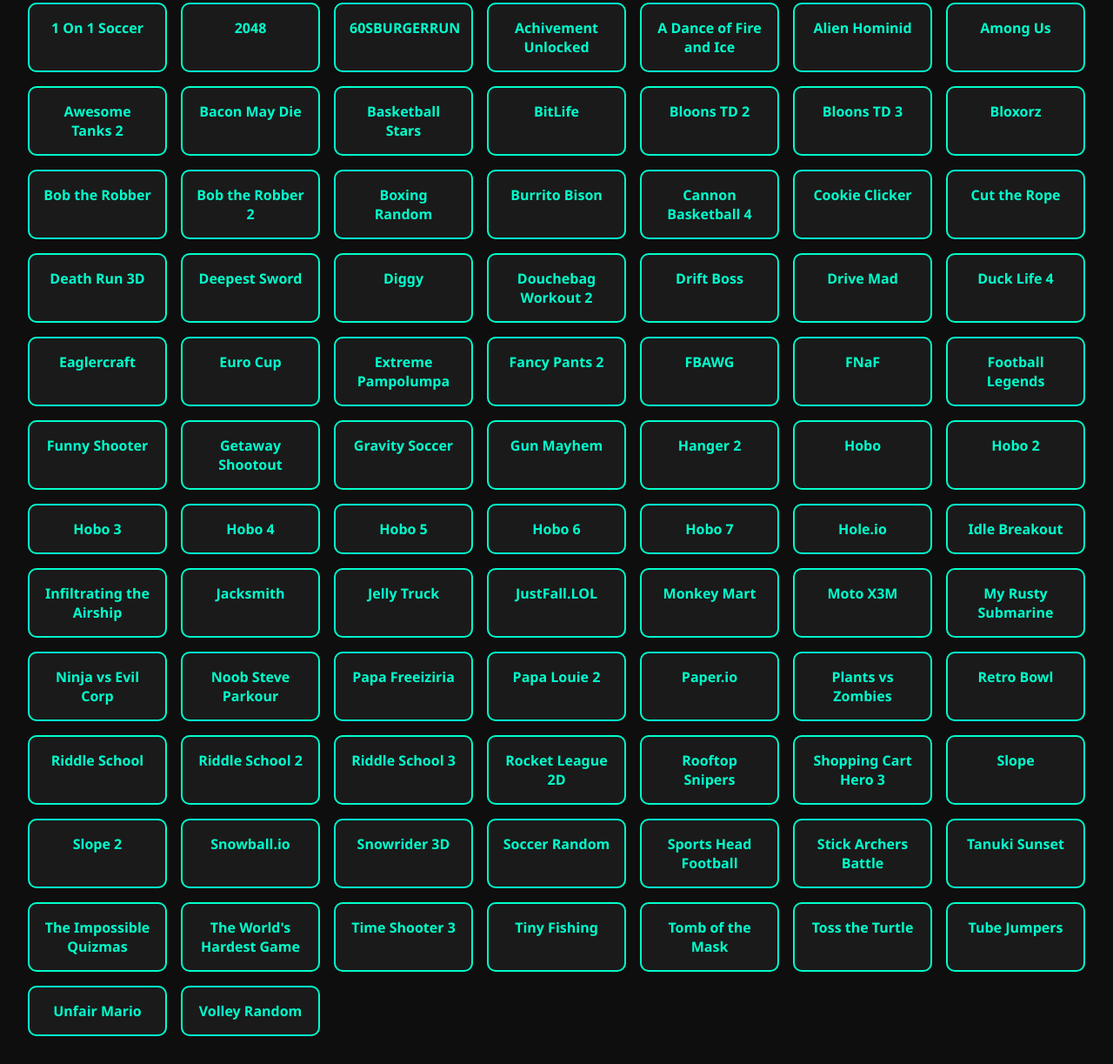
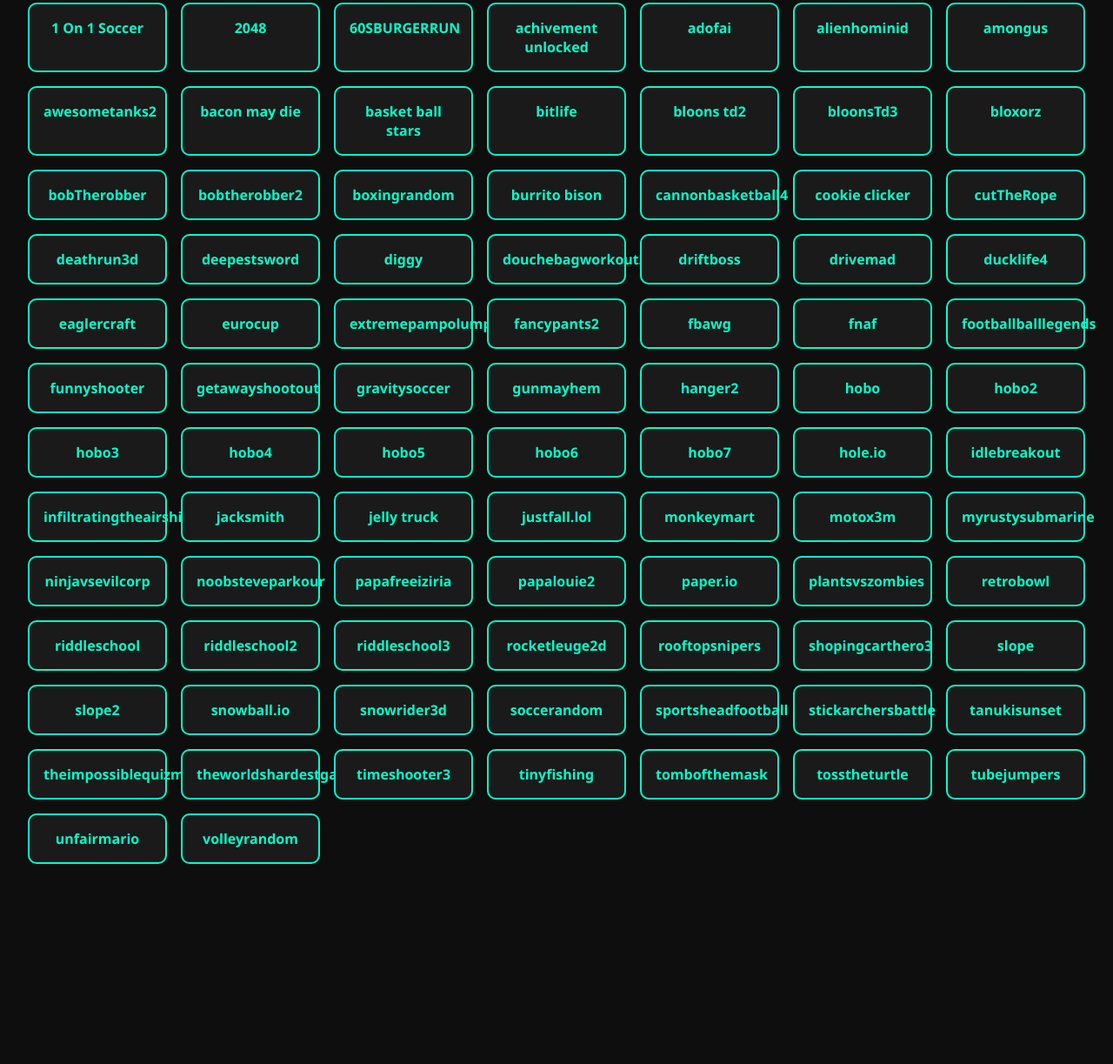
Before and after one commit to grassyguruu/GameSpire, a website: page public/game.html in a window 1280 px wide. Shown: the part 197-1420 px from the top of the page at 87% size. After the commit the page ends 1222 px from the top, so only its background shows below. Drawn offline with Linux system fonts and the light colour scheme.

Commit message:
Update game.html

```diff
--- a/public/game.html
+++ b/public/game.html
@@ -12,93 +12,7 @@
     <a href="game.html">Play</a>
     <a href="about.html">About</a>
   </nav>
-  <div class="grid">
-    <a class="game-button" href="1 On 1 Soccer.html">1 On 1 Soccer</a>
-    <a class="game-button" href="2048.html">2048</a>
-    <a class="game-button" href="60SBURGERRUN.html">60SBURGERRUN</a>
-    <a class="game-button" href="achivement unlocked.html">Achivement Unlocked</a>
-    <a class="game-button" href="adofai.html">A Dance of Fire and Ice</a>
-    <a class="game-button" href="alienhominid.html">Alien Hominid</a>
-    <a class="game-button" href="amongus.html">Among Us</a>
-    <a class="game-button" href="awesometanks2.html">Awesome Tanks 2</a>
-    <a class="game-button" href="bacon may die.html">Bacon May Die</a>
-    <a class="game-button" href="basket ball stars.html">Basketball Stars</a>
-    <a class="game-button" href="bitlife.html">BitLife</a>
-    <a class="game-button" href="bloons td2.html">Bloons TD 2</a>
-    <a class="game-button" href="bloonsTd3.html">Bloons TD 3</a>
-    <a class="game-button" href="bloxorz.html">Bloxorz</a>
-    <a class="game-button" href="bobTherobber.html">Bob the Robber</a>
-    <a class="game-button" href="bobtherobber2.html">Bob the Robber 2</a>
-    <a class="game-button" href="boxingrandom.html">Boxing Random</a>
-    <a class="game-button" href="burrito bison.html">Burrito Bison</a>
-    <a class="game-button" href="cannonbasketball4.html">Cannon Basketball 4</a>
-    <a class="game-button" href="cookie clicker.html">Cookie Clicker</a>
-    <a class="game-button" href="cutTheRope.html">Cut the Rope</a>
-    <a class="game-button" href="deathrun3d.html">Death Run 3D</a>
-    <a class="game-button" href="deepestsword.html">Deepest Sword</a>
-    <a class="game-button" href="diggy.html">Diggy</a>
-    <a class="game-button" href="douchebagworkout2.html">Douchebag Workout 2</a>
-    <a class="game-button" href="driftboss.html">Drift Boss</a>
-    <a class="game-button" href="drivemad.html">Drive Mad</a>
-    <a class="game-button" href="ducklife4.html">Duck Life 4</a>
-    <a class="game-button" href="eaglercraft.html">Eaglercraft</a>
-    <a class="game-button" href="eurocup.html">Euro Cup</a>
-    <a class="game-button" href="extremepampolumpa.html">Extreme Pampolumpa</a>
-    <a class="game-button" href="fancypants2.html">Fancy Pants 2</a>
-    <a class="game-button" href="fbawg.html">FBAWG</a>
-    <a class="game-button" href="fnaf.html">FNaF</a>
-    <a class="game-button" href="footballballlegends.html">Football Legends</a>
-    <a class="game-button" href="funnyshooter.html">Funny Shooter</a>
-    <a class="game-button" href="getawayshootout.html">Getaway Shootout</a>
-    <a class="game-button" href="gravitysoccer.html">Gravity Soccer</a>
-    <a class="game-button" href="gunmayhem.html">Gun Mayhem</a>
-    <a class="game-button" href="hanger2.html">Hanger 2</a>
-    <a class="game-button" href="hobo.html">Hobo</a>
-    <a class="game-button" href="hobo2.html">Hobo 2</a>
-    <a class="game-button" href="hobo3.html">Hobo 3</a>
-    <a class="game-button" href="hobo4.html">Hobo 4</a>
-    <a class="game-button" href="hobo5.html">Hobo 5</a>
-    <a class="game-button" href="hobo6.html">Hobo 6</a>
-    <a class="game-button" href="hobo7.html">Hobo 7</a>
-    <a class="game-button" href="hole.io.html">Hole.io</a>
-    <a class="game-button" href="idlebreakout.html">Idle Breakout</a>
-    <a class="game-button" href="infiltratingtheairship.html">Infiltrating the Airship</a>
-    <a class="game-button" href="jacksmith.html">Jacksmith</a>
-    <a class="game-button" href="jelly truck.html">Jelly Truck</a>
-    <a class="game-button" href="justfall.lol.html">JustFall.LOL</a>
-    <a class="game-button" href="monkeymart.html">Monkey Mart</a>
-    <a class="game-button" href="motox3m.html">Moto X3M</a>
-    <a class="game-button" href="myrustysubmarine.html">My Rusty Submarine</a>
-    <a class="game-button" href="ninjavsevilcorp.html">Ninja vs Evil Corp</a>
-    <a class="game-button" href="noobsteveparkour.html">Noob Steve Parkour</a>
-    <a class="game-button" href="papafreeiziria.html">Papa Freeiziria</a>
-    <a class="game-button" href="papalouie2.html">Papa Louie 2</a>
-    <a class="game-button" href="paper.io.html">Paper.io</a>
-    <a class="game-button" href="plantsvszombies.html">Plants vs Zombies</a>
-    <a class="game-button" href="retrobowl.html">Retro Bowl</a>
-    <a class="game-button" href="riddleschool.html">Riddle School</a>
-    <a class="game-button" href="riddleschool2.html">Riddle School 2</a>
-    <a class="game-button" href="riddleschool3.html">Riddle School 3</a>
-    <a class="game-button" href="rocketleuge2d.html">Rocket League 2D</a>
-    <a class="game-button" href="rooftopsnipers.html">Rooftop Snipers</a>
-    <a class="game-button" href="shopingcarthero3.html">Shopping Cart Hero 3</a>
-    <a class="game-button" href="slope.html">Slope</a>
-    <a class="game-button" href="slope2.html">Slope 2</a>
-    <a class="game-button" href="snowball.io.html">Snowball.io</a>
-    <a class="game-button" href="snowrider3d.html">Snowrider 3D</a>
-    <a class="game-button" href="soccerandom.html">Soccer Random</a>
-    <a class="game-button" href="sportsheadfootball.html">Sports Head Football</a>
-    <a class="game-button" href="stickarchersbattle.html">Stick Archers Battle</a>
-    <a class="game-button" href="tanukisunset.html">Tanuki Sunset</a>
-    <a class="game-button" href="theimpossiblequizmas.html">The Impossible Quizmas</a>
-    <a class="game-button" href="theworldshardestgame.html">The World's Hardest Game</a>
-    <a class="game-button" href="timeshooter3.html">Time Shooter 3</a>
-    <a class="game-button" href="tinyfishing.html">Tiny Fishing</a>
-    <a class="game-button" href="tombofthemask.html">Tomb of the Mask</a>
-    <a class="game-button" href="tosstheturtle.html">Toss the Turtle</a>
-    <a class="game-button" href="tubejumpers.html">Tube Jumpers</a>
-    <a class="game-button" href="unfairmario.html">Unfair Mario</a>
-    <a class="game-button" href="volleyrandom.html">Volley Random</a>
-  </div>
+  <div class="grid" id="gameGrid"></div>
+  <script src="games.js"></script>
 </body>
 </html>
```
